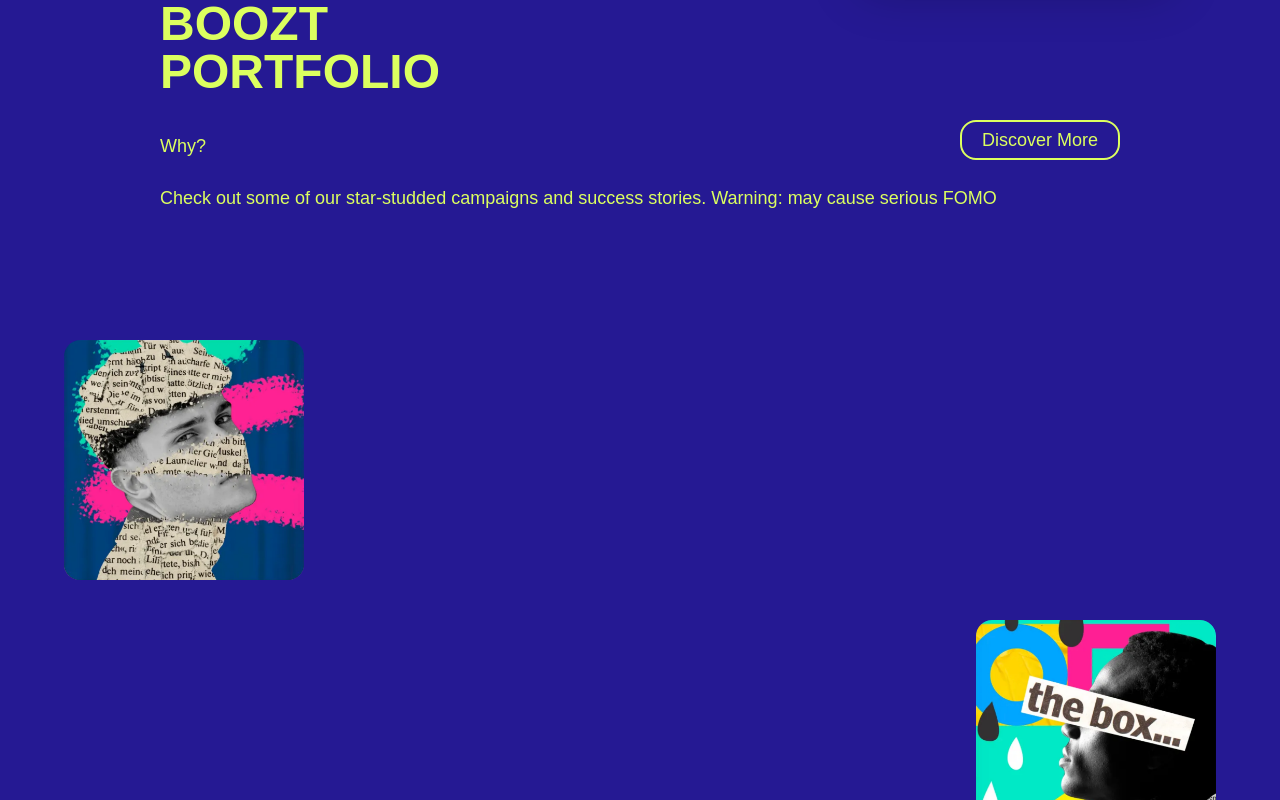
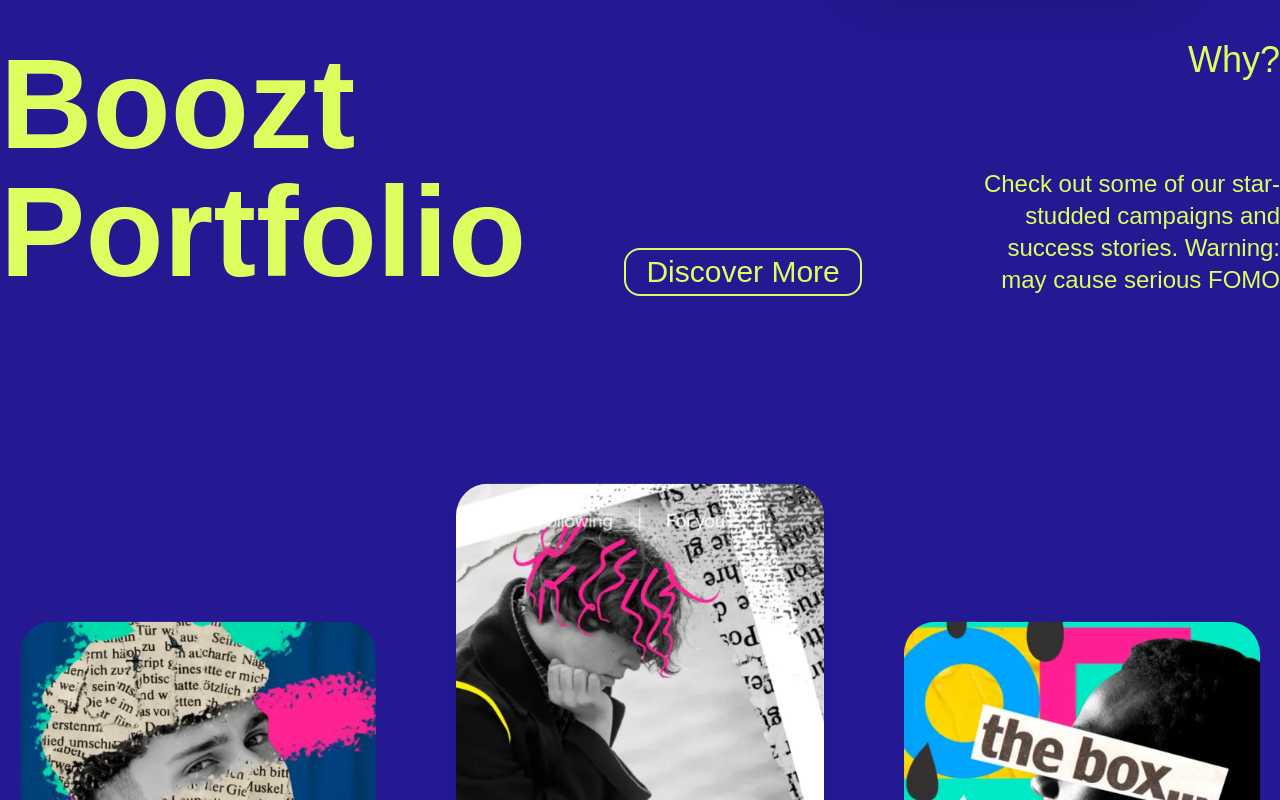
Before and after one commit to TangXianSheng6322/bootz, an Angular app: page / in a window 1280 px wide. Shown: the part 3120-3920 px from the top of the page. Built offline with nearby package versions, Linux system fonts and the light colour scheme; a web font is replaced by a local one.

Commit message:
Portfolio section done

```diff
--- a/src/app/app.component.html
+++ b/src/app/app.component.html
@@ -3,4 +3,5 @@
 <app-boozt-services></app-boozt-services>
 <app-boozt-services2></app-boozt-services2>
 <app-portfolio></app-portfolio>
+<app-pricing></app-pricing>
 <router-outlet />
--- a/src/app/app.component.ts
+++ b/src/app/app.component.ts
@@ -5,6 +5,7 @@
 import { BooztServicesComponent } from './boozt-services/boozt-services.component';
 import { BooztServices2Component } from './boozt-services2/boozt-services2.component';
 import { PortfolioComponent } from './portfolio/portfolio.component';
+import { PricingComponent } from './pricing/pricing.component';
 
 @Component({
   selector: 'app-root',
@@ -15,6 +16,7 @@
     BooztServicesComponent,
     BooztServices2Component,
     PortfolioComponent,
+    PricingComponent,
   ],
   templateUrl: './app.component.html',
   styleUrl: './app.component.css',
--- a/src/app/hero/hero.component.html
+++ b/src/app/hero/hero.component.html
@@ -75,7 +75,7 @@
     </button>
   </div>
   <h1
-    class="text-mainLime mt-10 text-[100px] sm:text-[140px] md:mt-0 md:text-[190px] lg:text-[230px]"
+    class="text-mainLime mt-10 text-[100px] uppercase sm:text-[140px] md:mt-0 md:text-[190px] lg:text-[230px]"
   >
     Boost <br />
     Now
--- a/src/app/portfolio/portfolio.component.html
+++ b/src/app/portfolio/portfolio.component.html
@@ -1,45 +1,71 @@
-<section class="h-[100vh] px-[5vw] py-[5vh]">
-  <div class="container flex flex-col items-center justify-around">
-    <div class="text flex w-10/12 flex-col gap-[3vh]">
+<section
+  class="xs:my-[10vh] relative flex h-[100vh] items-center justify-center px-[5vw] py-[5vh] sm:my-[5vh] xl:items-start xl:px-0"
+>
+  <div class="container flex justify-center">
+    <div
+      class="container flex flex-col items-center justify-around xl:justify-between"
+    >
+      <div
+        class="text flex w-10/12 flex-col gap-[3vh] xl:w-full xl:flex-row xl:justify-between"
+      >
         <div class="left">
-        <h1 class="text-mainLime text-left text-5xl">Boozt <br />Portfolio</h1>
+          <h1
+            class="text-mainLime text-left text-5xl md:text-7xl lg:text-8xl xl:text-9xl"
+          >
+            Boozt <br />Portfolio
+          </h1>
         </div>
         <div class="middle flex items-end justify-between">
-        <p class="text-mainLime font">Why?</p>
-        <button class="text-mainLime">Discover More</button>
+          <p
+            class="text-mainLime md:text-xl md:font-medium lg:text-2xl xl:hidden"
+          >
+            Why?
+          </p>
+          <button
+            class="text-mainLime md:text-xl md:font-medium lg:text-2xl xl:text-3xl xl:font-normal"
+          >
+            Discover More
+          </button>
         </div>
-      <div class="right">
-        <p class="text-mainLime hidden">Why?</p>
-        <p class="text-mainLime">
+        <div class="right xl:flex xl:w-3/12 xl:flex-col xl:justify-between">
+          <p class="text-mainLime hidden text-right text-4xl xl:block">Why?</p>
+          <p
+            class="text-mainLime xl md:text-xl md:font-medium lg:text-2xl xl:text-right xl:font-light"
+          >
             Check out some of our star-studded campaigns and success stories.
             Warning: may cause serious FOMO
           </p>
         </div>
       </div>
       <div
-      class="photos relative mt-[10vw] flex min-w-full flex-col items-center justify-between gap-[5vh] overflow-hidden"
+        class="photos relative mt-[10vw] flex min-w-full flex-col items-center justify-between gap-[5vh] overflow-hidden md:grid md:grid-cols-2 md:grid-rows-2 xl:absolute xl:bottom-0 xl:mt-0 xl:flex xl:translate-y-1/2 xl:flex-row"
       >
-      <div class="flex min-w-full justify-start">
+        <div
+          class="flex min-w-full justify-start md:min-w-0 md:justify-center xl:w-[35vw] xl:p-5"
+        >
           <img
             src="pic7.png"
             alt="photo of a man"
-          class="aspect-square h-[30vh] rounded-2xl"
+            class="xs:rounded-2xl aspect-square h-[30vh] sm:rounded-3xl lg:rounded-4xl xl:h-fit"
           />
         </div>
-      <div class="hidden">
+        <div class="hidden md:row-span-2 md:block xl:p-5">
           <img
             src="pic8.png"
             alt="screenshot of socia media platform"
-          class="h-[40vh] object-contain"
+            class="rounded-3xl object-contain md:h-auto lg:rounded-4xl xl:w-[33vw] xl:shadow-lg"
           />
         </div>
-      <div class="flex min-w-full justify-end">
+        <div
+          class="flex min-w-full justify-end md:min-w-0 md:justify-center xl:w-[35vw] xl:p-5"
+        >
           <img
             src="pic9.png"
             alt="photo of a man"
-          class="aspect-square h-[30vh] rounded-2xl"
+            class="xs:rounded-2xl aspect-square h-[30vh] sm:rounded-3xl lg:rounded-4xl xl:h-fit"
           />
         </div>
       </div>
     </div>
+  </div>
 </section>
--- /dev/null
+++ b/src/app/pricing/pricing.component.html
@@ -0,0 +1 @@
+<section class="bg-mainLime h-[100vh]"></section>
--- a/src/styles.css
+++ b/src/styles.css
@@ -28,7 +28,7 @@
   }
 
   h1 {
-    @apply font-main text-mainIndigo text-center text-7xl font-black uppercase md:text-8xl lg:text-9xl;
+    @apply font-main text-mainIndigo text-center text-7xl font-black md:text-8xl lg:text-9xl;
   }
   h2 {
     @apply font-main text-mainIndigo text-5xl font-extrabold md:text-6xl lg:text-7xl;
```
Also changed, not shown: src/app/pricing/pricing.component.ts (added, +11 -0 lines), src/app/pricing/pricing.component.css (added), 1 other file (tests, documents, lock files or other folders). Lines whose indentation alone changed are shown as unchanged.
